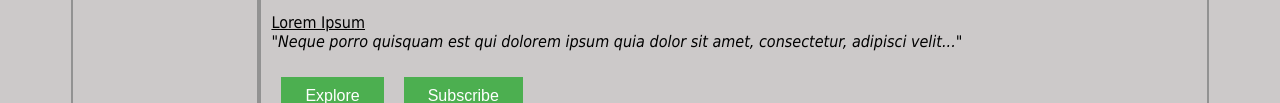
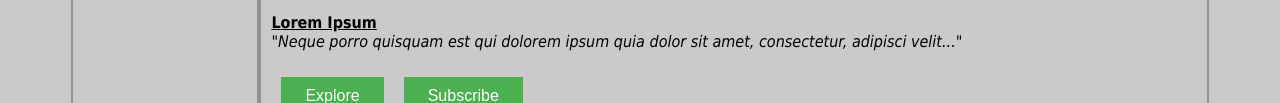
Before and after one commit to amagdy-sw/personal-blog, a plain HTML site: page index.html in a window 1280 px wide. Shown: the part 904-1007 px from the top of the page. Drawn offline with Linux system fonts and the light colour scheme.

Commit message:
Commit after review
Commit after review

```diff
--- a/index.html
+++ b/index.html
@@ -21,11 +21,11 @@
                     <img src="images/nature.jpg" alt="nature" class="blog-img"/>
                     <figcaption>Picture.1 - Nature</figcaption>
                 </figure>
+                <blockquote>
+                    <b>Lorem ipsum</b> dolor sit amet, consectetur adipiscing elit. Fusce ultrices lectus venenatis mi mattis lacinia. Phasellus sed viverra diam. Aliquam vitae velit facilisis nulla mollis iaculis sed placerat dui. Sed quis lacus hendrerit, aliquet sem a, aliquam mi. Nullam egestas ornare rutrum. Etiam eget enim feugiat, consequat nisl et, tincidunt ipsum. Nullam mi quam, tristique ac rutrum vitae, suscipit sit amet eros. Nulla facilisi.
+                </blockquote>
                 <p>
-                    <blockquote>
-                        <b>Lorem ipsum</b> dolor sit amet, consectetur adipiscing elit. Fusce ultrices lectus venenatis mi mattis lacinia. Phasellus sed viverra diam. Aliquam vitae velit facilisis nulla mollis iaculis sed placerat dui. Sed quis lacus hendrerit, aliquet sem a, aliquam mi. Nullam egestas ornare rutrum. Etiam eget enim feugiat, consequat nisl et, tincidunt ipsum. Nullam mi quam, tristique ac rutrum vitae, suscipit sit amet eros. Nulla facilisi.
-                    </blockquote>
-                    <u>Lorem Ipsum</u>
+                    <u><b>Lorem Ipsum</b></u>
                     <br/>
                     <em>"Neque porro quisquam est qui dolorem ipsum quia dolor sit amet, consectetur, adipisci velit..."</em>
                 </p>
```
Also changed, not shown: post.html (+4 -4 lines).
